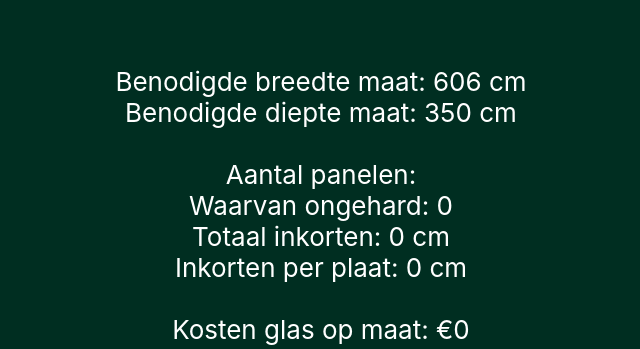
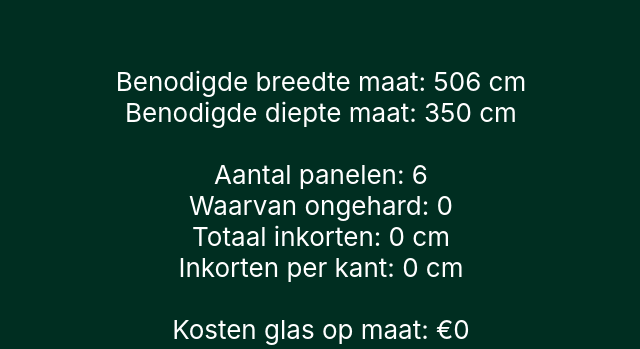
Before and after one commit to Milan-Koelen/tuinmaximaal-react, a React (Create React App) app: page / in a window 1280 px wide. Shown: the part 452-801 px from the top of the page, without its empty margins (319-959 px from the left). Built offline with nearby package versions, Linux system fonts and the light colour scheme.

Commit message:
all good? ex price ex all panels cut per panel ex total ongehard

```diff
--- a/src/App.js
+++ b/src/App.js
@@ -12,7 +12,16 @@ import {
 	calculateTotalOverlap
 } from './calculateDoors.js';
 
-import { glasOpMaatWidth, panelsQty, glasOpMaatDepth, cutPanels, panelWidth, perPlaat, cost } from './calculations';
+import {
+	glasOpMaatWidth,
+	inkorten,
+	panelsQty,
+	glasOpMaatDepth,
+	cutPanels,
+	panelWidth,
+	perPlaat,
+	cost
+} from './calculations';
 
 const DOORWIDTH = 98;
 
@@ -36,7 +45,7 @@ function App() {
 	const pricePerCut = 102;
 	const cutCost = cost(patioWidth, pricePerCut);
 
-	const inkortenCM = sizeWidth - cutPanels(patioWidth) * 28 - patioWidth + ' cm';
+	const inkortenCM = inkorten(sizeWidth, patioWidth, panelsWidth, panels) + ' cm';
 	const inkortenPerPlaat = perPlaat(sizeWidth, patioWidth, inkortenCM);
 
 	return (
@@ -122,18 +131,18 @@ function App() {
 							</label>
 						</p>
 						<div>
-							Benodigde breedte maat: {panels * 100 + 6 + ' cm'}
+							Benodigde breedte maat: {sizeWidth + ' cm'}
 							<br />
 							Benodigde diepte maat: {glasOpMaatDepth(patioDepth) + ' cm'}
 							<br />
 							<br />
-							Aantal panelen: {}
+							Aantal panelen: {panels}
 							<br />
 							Waarvan ongehard: {cutPanels(patioWidth)}
 							<br />
 							Totaal inkorten: {inkortenCM}
 							<br />
-							Inkorten per plaat: {inkortenPerPlaat + ' cm'}
+							Inkorten per kant: {inkortenPerPlaat + ' cm'}
 							<br />
 							<br />
 							Kosten glas op maat: &euro;{cutCost}
--- a/src/calculations.js
+++ b/src/calculations.js
@@ -44,24 +44,24 @@ export function glasOpMaatWidth(patioWidth, panels, panelsWidth) {
 	for (let i = 0; i < sizesWidth.length; i++) {
 		width = sizesWidth[i];
 		if (width === patioWidth && panelsWidth === 72) {
-			console.log(panels + '*' + panelsWidth);
-			console.log(panels * panelsWidth);
-			return panels * panelsWidth;
+			let panels = Math.ceil(patioWidth / 72);
+			let reqSize = panels * 100 + 6;
+			return reqSize;
 		} else {
 			if (width === patioWidth - 56 && panelsWidth === 72) {
-				console.log(panels + '*' + panelsWidth);
-				console.log(panels * panelsWidth);
-				return panels * panelsWidth;
+				let panels = Math.ceil(patioWidth / 72);
+				let reqSize = panels * 100 + 6;
+				return reqSize;
 			}
 			if (width >= patioWidth + 28 && width <= patioWidth + 64 && panelsWidth === 72) {
-				console.log(panels + '*' + panelsWidth);
-				console.log(panels * panelsWidth);
-				return panels * panelsWidth;
+				let panels = Math.ceil(patioWidth / 72);
+				let reqSize = panels * 100 + 6;
+				return reqSize;
 			} else {
 				if (width >= patioWidth + 64 && panelsWidth === 72) {
-					console.log(panels + '*' + panelsWidth);
-					console.log(panels * panelsWidth);
-					return panels * panelsWidth;
+					let panels = Math.ceil(patioWidth / 72);
+					let reqSize = panels * 100 + 6;
+					return reqSize;
 				} else {
 				}
 			}
@@ -133,3 +133,15 @@ export function cost(patioWidth, pricePerCut, panelsWidth, inkortenPerPlaat) {
 		return cost;
 	}
 }
+// cmInkorten
+export function inkorten(sizeWidth, patioWidth, panelsWidth, panels) {
+	if (panelsWidth === 100) {
+		let cmInkorten = sizeWidth - cutPanels(patioWidth) * 28 - patioWidth;
+		console.log('normal');
+		return cmInkorten;
+	} else {
+		let cmInkorten = panels * panelsWidth - patioWidth;
+		console.log('special');
+		return cmInkorten;
+	}
+}
```
